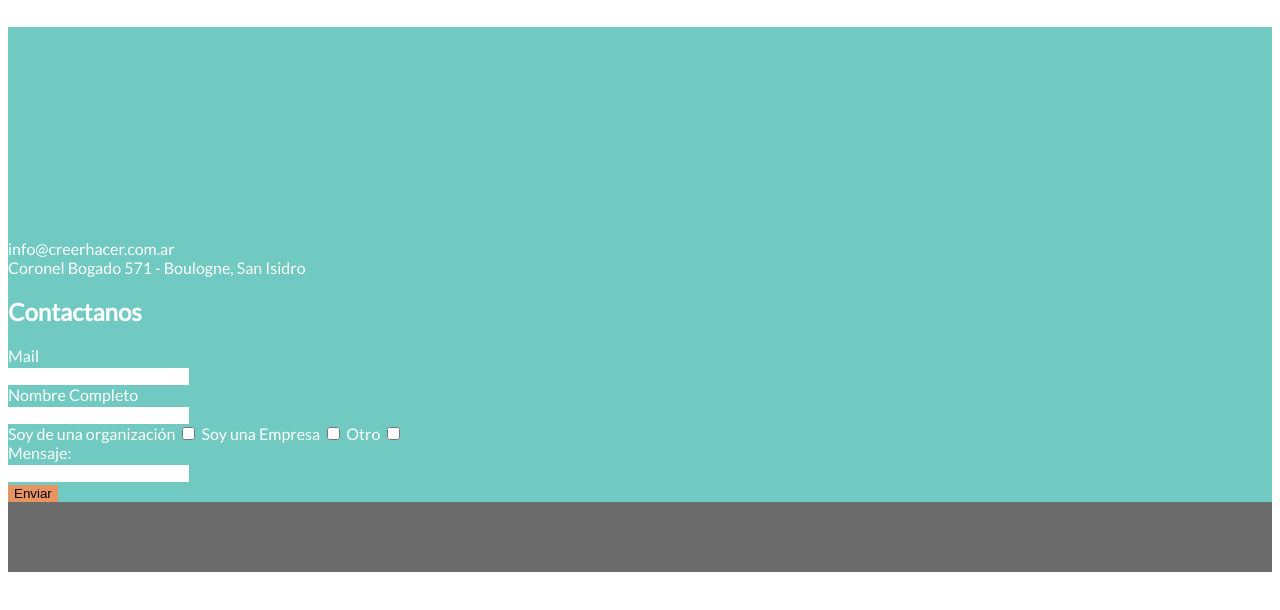
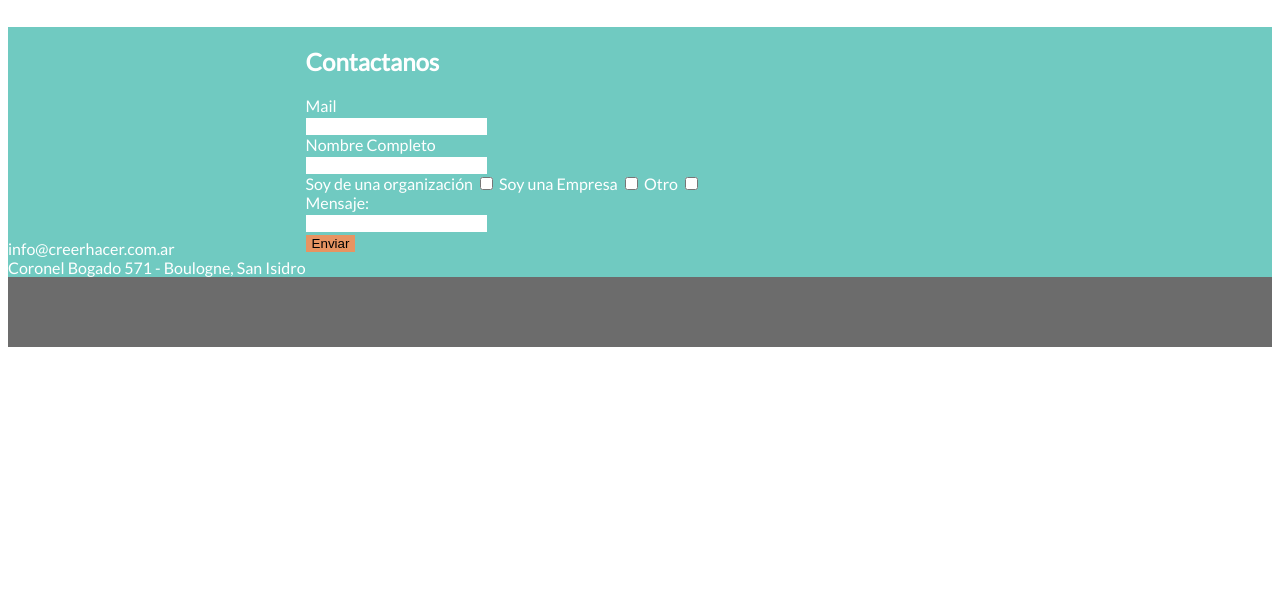
Before and after one commit to YuhiAida/CreerHacer, a plain HTML site: page Creerhacer/index.html in a window 1280 px wide. Drawn offline with Linux system fonts and the light colour scheme.

Commit message:
Rehaciendo*

```diff
--- a/Creerhacer/style.css
+++ b/Creerhacer/style.css
@@ -3,6 +3,7 @@ body{
 	font-family: 'Lato', sans-serif;
 }
 #pre-footer{
+	display: flex;
 	background-color: #70CAC1;
 }
 .footer-container{
@@ -21,3 +22,7 @@ body{
 input{
 	border:0px;
 }
+.contacto{
+	display: flex;
+	flex-direction: column;
+}
```
